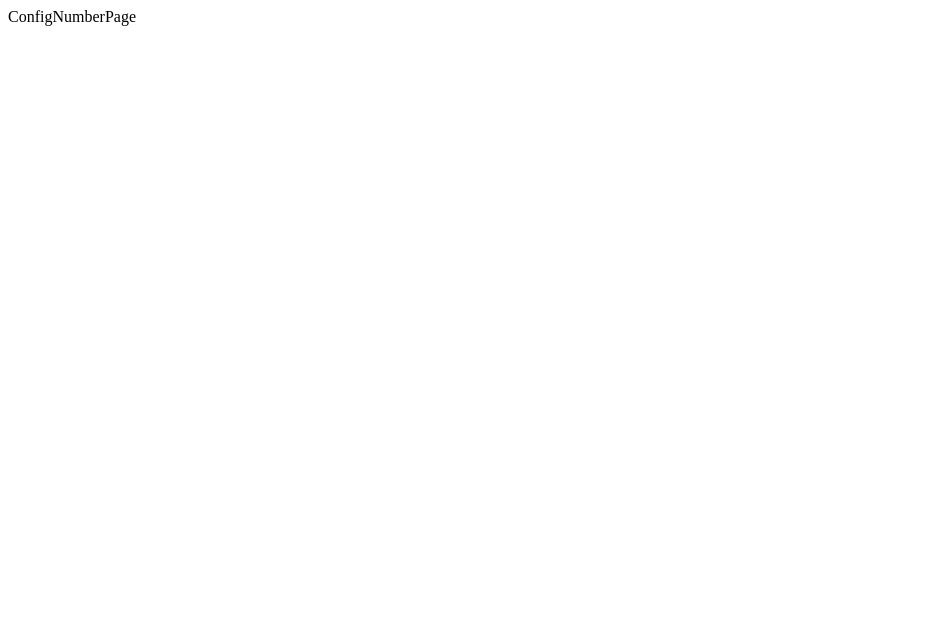
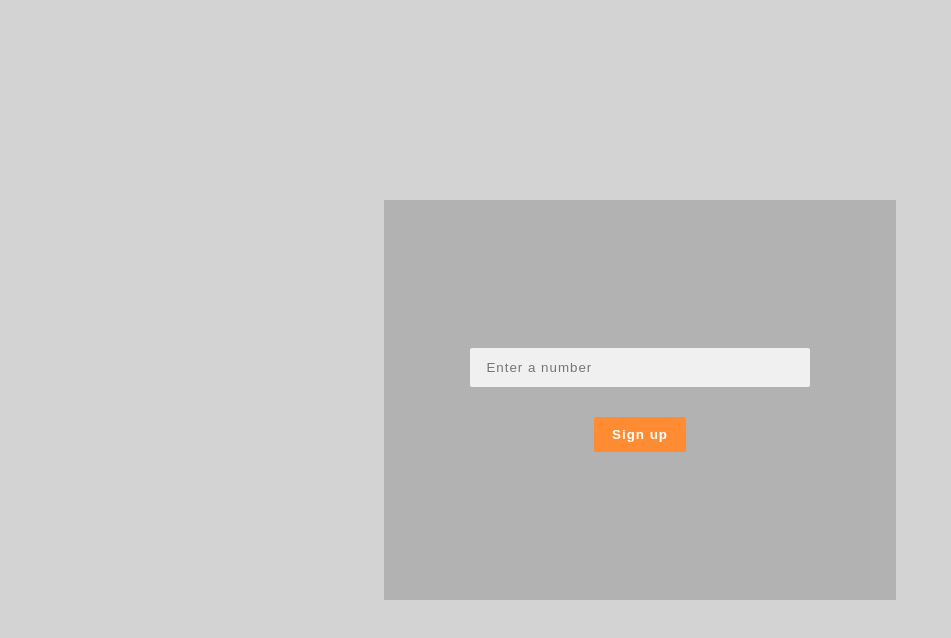
Before and after one commit to EvaGonz84/MEGABLOK-APP, a React (Vite) app: page / in a window 1280 px wide. Shown: the top 638 px of the page, without its empty margins (0-951 px from the left). Built offline with nearby package versions, Linux system fonts and the light colour scheme.

Commit message:
confignumberpage & context

```diff
--- a/package.json
+++ b/package.json
@@ -11,7 +11,8 @@
   "dependencies": {
     "react": "^18.2.0",
     "react-dom": "^18.2.0",
-    "react-router-dom": "^6.8.1"
+    "react-router-dom": "^6.8.1",
+    "styled-components": "^5.3.6"
   },
   "devDependencies": {
     "@types/react": "^18.0.27",
--- a/src/App.jsx
+++ b/src/App.jsx
@@ -1,13 +1,23 @@
+import { useContext } from "react";
 import { BrowserRouter, Routes, Route } from "react-router-dom";
 import ConfigNumberPage from "./pages/configNumberPage/ConfigNumberPage";
+import { UserContext } from "./context/UserProvider";
 import HomePage from "./pages/homePage/HomePage";
 import NotFoundPage from "./pages/notFoundPage/NotFoundPage";
 import UserPage from "./pages/userPage/userPage";
+
 const App = () => {
+  //Global state to access the menu
+  const { registered } = useContext(UserContext);
+
   return (
     <BrowserRouter>
       <Routes>
-        <Route path="/" element={<ConfigNumberPage />} />
+        <Route
+          path="/"
+          //Conditional rendering to access the homepage
+          element={registered ? <ConfigNumberPage /> : <HomePage />}
+        />
         <Route path="/home" element={<HomePage />} />
         <Route path="/user" element={<UserPage />} />
         <Route path="*" element={<NotFoundPage />} />
--- /dev/null
+++ b/src/components/GlobalStyle.styles.jsx
@@ -0,0 +1,15 @@
+import { createGlobalStyle } from "styled-components";
+
+export const GlobalStyle = createGlobalStyle`
+	body {
+		background: rgb(211,211,211);
+		max-width: 100%;
+		height: 100vh;
+		margin: 0;
+		padding: 0;
+		box-sizing: border-box;
+
+	}
+
+
+`;
--- /dev/null
+++ b/src/components/popUp/PopUp.jsx
@@ -0,0 +1,39 @@
+import { useContext } from "react";
+import { Container, PopUpContainer, Input, Button } from "./PopUp.styles";
+import { useNavigate } from "react-router-dom";
+import { GlobalStyle } from "../GlobalStyle.styles";
+import { UserContext } from "../../context/UserProvider";
+const PopUp = () => {
+  const navigate = useNavigate();
+  //Global state for the input value
+  const { registered, setRegistered } = useContext(UserContext);
+
+  //Function that stores the input value in the state
+  const handleInputChange = (e) => {
+    const serialNumber = e.target.value;
+    setRegistered(serialNumber);
+  };
+
+  //Function that stores the value in the localstorage and accesses the HomePage
+  const saveSerialNumber = () => {
+    localStorage.setItem("number", registered);
+    navigate("/home");
+  };
+  return (
+    <>
+      <GlobalStyle />
+      <Container>
+        <PopUpContainer>
+          <Input
+            type="text"
+            placeholder="Enter a number"
+            onChange={handleInputChange}
+          />
+          <Button onClick={saveSerialNumber}>Sign up</Button>
+        </PopUpContainer>
+      </Container>
+    </>
+  );
+};
+
+export default PopUp;
--- /dev/null
+++ b/src/components/popUp/PopUp.styles.jsx
@@ -0,0 +1,58 @@
+import styled from "styled-components";
+
+const desktopStartWidth = 996;
+//Mobile device
+const mobile = `@media (max-width: ${desktopStartWidth}px)`;
+
+export const Container = styled.div`
+  display: flex;
+  justify-content: center;
+  align-items: center;
+  height: 100vh;
+`;
+
+export const PopUpContainer = styled.section`
+  display: flex;
+  flex-direction: column;
+  justify-content: center;
+  align-items: center;
+  background-color: #b2b2b2;
+  box-shadow: 10px;
+  gap: 30px;
+  width: 40%;
+  margin: auto;
+  height: 400px;
+
+  ${mobile} {
+    width: 80%;
+    height: 300px;
+  }
+`;
+
+export const Input = styled.input`
+  background-color: #f0f0f0;
+  border: none;
+  padding: 12px 16px;
+  border-radius: 2px;
+  letter-spacing: 1px;
+  width: 60%;
+
+  :focus {
+    border: 1px solid #dc291b;
+  }
+`;
+
+export const Button = styled.button`
+  background-color: #ff8c32;
+  color: white;
+  border-color: transparent;
+  cursor: pointer;
+  border-radius: 2px;
+  padding: 8px 16px;
+  font-weight: bold;
+  letter-spacing: 1px;
+
+  &:hover {
+    background-color: #b96d33;
+  }
+`;
--- /dev/null
+++ b/src/context/UserProvider.jsx
@@ -0,0 +1,17 @@
+import { createContext, useState } from "react";
+
+export const UserContext = createContext();
+
+const UserProvider = (props) => {
+  //Global state that shares if the client is registered
+  const initialState = localStorage.length === 0;
+  const [registered, setRegistered] = useState(initialState);
+
+  return (
+    <UserContext.Provider value={{ registered, setRegistered }}>
+      {props.children}
+    </UserContext.Provider>
+  );
+};
+
+export default UserProvider;
--- a/src/main.jsx
+++ b/src/main.jsx
@@ -2,9 +2,12 @@ import React from "react";
 import ReactDOM from "react-dom/client";
 import App from "./App";
 import "./index.css";
+import UserProvider from "./context/UserProvider";
 
 ReactDOM.createRoot(document.getElementById("root")).render(
   <React.StrictMode>
-    <App />
+    <UserProvider>
+      <App />
+    </UserProvider>
   </React.StrictMode>
 );
--- a/src/pages/configNumberPage/ConfigNumberPage.jsx
+++ b/src/pages/configNumberPage/ConfigNumberPage.jsx
@@ -1,7 +1,7 @@
-import React from "react";
+import PopUp from "../../components/popUp/PopUp";
 
 const ConfigNumberPage = () => {
-  return <div>ConfigNumberPage</div>;
+  return <PopUp />;
 };
 
 export default ConfigNumberPage;
```
Also changed, not shown: 1 other file (tests, documents, lock files or other folders).
